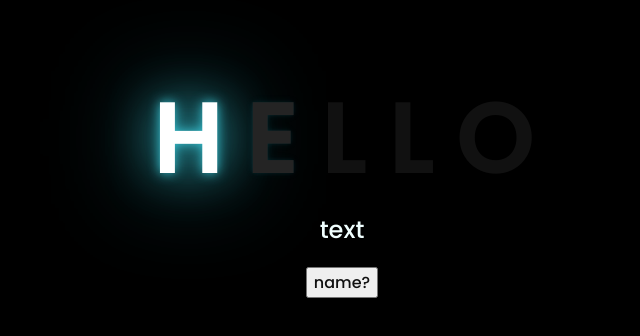
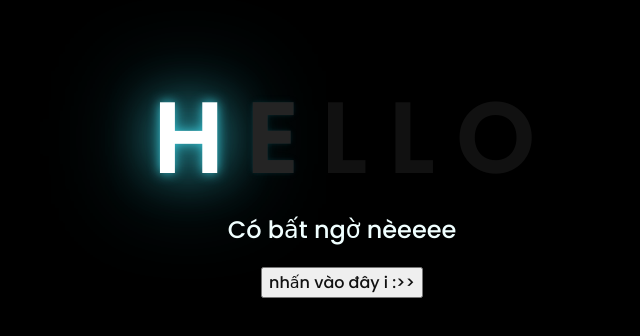
Before and after one commit to bookick/Birthday, a plain HTML site: page index.html in a window 1280 px wide. Shown: the part 226-562 px from the top of the page, without its empty margins (306-946 px from the left). Drawn offline with Linux system fonts and the light colour scheme.

Commit message:
update index.html

```diff
--- a/index.html
+++ b/index.html
@@ -17,11 +17,11 @@
         <span>O</span>
     </div>
     <div class="description">
-        <span>text</span>
+        <span>Có bất ngờ nèeeee</span>
     </div>
     <div class="button">
         <button>
-            <a href="Birthday/index.html">name?</a>
+            <a href="Birthday/index.html">nhấn vào đây i :>></a>
         </button>
 
     </div>
```
